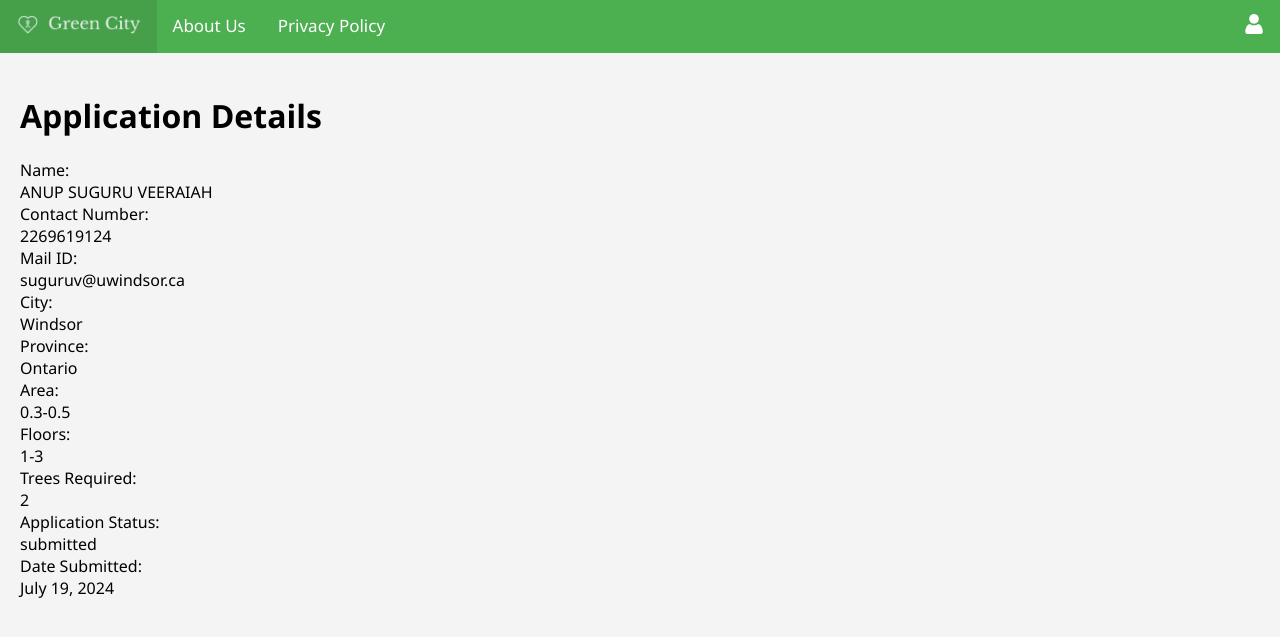
After one commit to anoopmanikantas/COMP8347-Final-project-Green-City, a Django app: page /application_details/1/ in a window 1280 px wide. The commit adds this page. Shown: the top 637 px of the page. Run offline with Django 5.2, Linux system fonts and the light colour scheme; data comes from the database, SQL or seed files in the repository.

Commit message:
Modify forms, repository and add application details page
Add additional fields to the form

Add user specific building permit storage

Make dynamic query to Building Permits

```diff
--- a/myapp/forms.py
+++ b/myapp/forms.py
@@ -38,11 +38,12 @@ class BuildingPermitForm(forms.ModelForm):
     class Meta:
         model = BuildingPermit
         fields = ['name', 'contact_number', 'mail_id', 'city', 'province', 'area', 'floors', 'government_id_proof',
-                  'land_purchase_record']
+                  'land_purchase_record', 'user_id']
 
         widgets = {
             'area': forms.Select(choices=BuildingPermit.AREA_CHOICES),
             'floors': forms.Select(choices=BuildingPermit.FLOORS_CHOICES),
+            'user_id': forms.HiddenInput(),
         }
 
 
@@ -57,7 +58,7 @@ class SearchForm(forms.Form):
         widget=forms.TextInput(
             attrs={
                 'class': 'search-form',
-                'placeholder': "Enter name or application reference number to search...",
+                'placeholder': "Enter name, application status or application reference number to search...",
             }
         ),
         label='Search Applications',
--- a/myapp/models.py
+++ b/myapp/models.py
@@ -1,4 +1,6 @@
 # models.py
+from datetime import datetime
+
 from django.contrib.auth.models import AbstractUser, Group, Permission
 from django.db import models
 import uuid
@@ -30,12 +32,12 @@ class CustomUser(AbstractUser):
 
     groups = models.ManyToManyField(
         Group,
-        related_name='customuser_set',
+        related_name='CustomUser_set',
         blank=True
     )
     user_permissions = models.ManyToManyField(
         Permission,
-        related_name='customuser_permissions_set',
+        related_name='CustomUser_permissions_set',
         blank=True
     )
 
@@ -75,6 +77,8 @@ class BuildingPermit(models.Model):
     trees_required = models.PositiveIntegerField()
     application_number = models.CharField(max_length=50, default=str(uuid.uuid4()))
     application_status = models.CharField(max_length=20, choices=__application_status_options, default="submitted")
+    date = models.CharField(max_length=50, default=str(datetime.now().strftime("%B %d, %Y")))
+    user_id = models.PositiveIntegerField(default=1)
 
     def __str__(self):
         return f"Building Permit for {self.name}"
--- a/myapp/templates/base.css
+++ b/myapp/templates/base.css
@@ -51,7 +51,7 @@ body {
 }
 
 .nav-img {
-    width: auto;
+    width: 100%;
     height: 20px;
     object-fit: fill;
 }
--- /dev/null
+++ b/myapp/templates/home/applications/application_details.html
@@ -0,0 +1,60 @@
+{% extends 'base.html' %}
+{% load static %}
+<link rel="stylesheet" href="{% static 'home/applications/applications.css' %}">
+{% block content %}
+    <div class="application-details-container">
+        <div class="application-details-container-inner">
+            <h1 class="application-h1">Application Details</h1>
+            <div class="column">
+                <div class="row">
+                    <div class="cell-label">Name:</div>
+                    <div class="cell-data">{{ permit.name }}</div>
+                </div>
+                <div class="row">
+                    <div class="cell-label">Contact Number:</div>
+                    <div class="cell-data">{{ permit.contact_number }}</div>
+                </div>
+            </div>
+            <div class="column">
+                <div class="row">
+                    <div class="cell-label">Mail ID:</div>
+                    <div class="cell-data">{{ permit.mail_id }}</div>
+                </div>
+                <div class="row">
+                    <div class="cell-label">City:</div>
+                    <div class="cell-data">{{ permit.city }}</div>
+                </div>
+            </div>
+            <div class="column">
+                <div class="row">
+                    <div class="cell-label">Province:</div>
+                    <div class="cell-data">{{ permit.province }}</div>
+                </div>
+                <div class="row">
+                    <div class="cell-label">Area:</div>
+                    <div class="cell-data">{{ permit.area }}</div>
+                </div>
+            </div>
+            <div class="column">
+                <div class="row">
+                    <div class="cell-label">Floors:</div>
+                    <div class="cell-data">{{ permit.floors }}</div>
+                </div>
+                <div class="row">
+                    <div class="cell-label">Trees Required:</div>
+                    <div class="cell-data">{{ permit.trees_required }}</div>
+                </div>
+            </div>
+            <div class="column">
+                <div class="row">
+                    <div class="cell-label">Application Status:</div>
+                    <div class="cell-data">{{ permit.application_status }}</div>
+                </div>
+                <div class="row">
+                    <div class="cell-label">Date Submitted:</div>
+                    <div class="cell-data">{{ permit.date }}</div>
+                </div>
+            </div>
+        </div>
+    </div>
+{% endblock %}
--- a/myapp/urls.py
+++ b/myapp/urls.py
@@ -15,8 +15,9 @@ urlpatterns = [
     path('adminsignup/', views.adminsignup, name='adminsignup'),
     path('about/', views.about, name='about'),
     path('privacy/', views.privacy_policy, name='privacy_policy'),
-    path('login/',views.login, name='login'),
+    path('login/',views.user_login, name='login'),
     path('signup/',views.signup, name='signup'),
     path('apply/', views.building_permit_application, name='building_permit_application'),
+    path('application_details/<int:permit_id>/', views.application_details, name='application_details'),
     # Add other paths as needed
 ] + staticfiles_urlpatterns()
--- a/myapp/views.py
+++ b/myapp/views.py
@@ -1,7 +1,7 @@
 from django.contrib import messages
 from django.http import HttpResponse
-from django.contrib.auth import authenticate
-from django.shortcuts import render, redirect
+from django.contrib.auth import authenticate, login
+from django.shortcuts import render, redirect, get_object_or_404
 from .forms import BuildingPermitForm, SearchForm, AdminLoginForm, AdminSignupForm, CustomAuthenticationForm, CustomUserCreationForm
 from .models import BuildingPermit
 from .respository import Repository
@@ -14,16 +14,16 @@ def home(request):
     building_permits_count = repository.get_building_permits()
     form = SearchForm(request.GET or None)
     results = []
+    message = ""
     if form.is_valid():
         query = form.cleaned_data['query']
         # 1. Search for the name first if it exists.
-        building_permits_names = repository.get_building_permits(name=query)
-        building_permit_applications = repository.get_building_permits(application_number=query)
-        if len(building_permits_names) != 0:
-            results = building_permits_names
-        # 2. if not search for the application reference number.
-        elif len(building_permit_applications) != 0:
-            results = building_permit_applications
+        building_permits = repository.get_building_permits(query=query, user_id=request.user.id)
+
+        if len(building_permits) != 0:
+            results = building_permits
+        else:
+            message = "No permits found"
         # 3. else maintain empty result set and display the same.
     if request.headers.get('x-requested-with') == 'XMLHttpRequest':
         return render(
@@ -33,6 +33,7 @@ def home(request):
                 "form": form,
                 "results": results,
                 'result_count': len(results),
+                'message': message,
             }
         )
 
@@ -44,6 +45,7 @@ def home(request):
             "form": form,
             'results': results,
             'result_count': len(results),
+            'message': message,
          }
     )
 
@@ -101,7 +103,7 @@ def about(request):
     return render(request, 'about/about.html')
 
 
-def login(request):
+def user_login(request):
     if request.method == 'POST':
         form = CustomAuthenticationForm(request, data=request.POST)
         if form.is_valid():
@@ -158,7 +160,18 @@ def building_permit_application(request):
             permit = form.save(commit=False)
             permit.trees_required = calculate_trees(permit.area, permit.floors)
             permit.save()
-            return render(request, 'building_permit/result.html', {'trees_required': permit.trees_required})
+            return render(
+                request,
+                'building_permit/result.html',
+                {
+                    'trees_required': permit.trees_required
+                }
+            )
     else:
-        form = BuildingPermitForm()
+        form = BuildingPermitForm(initial={'user_id': int(request.user.id)})
     return render(request, 'building_permit/apply.html', {'form': form})
+
+
+def application_details(request, permit_id: int) -> HttpResponse:
+    permit = get_object_or_404(BuildingPermit, pk=permit_id)
+    return render(request, 'home/applications/application_details.html', {'permit': permit})
```
Also changed, not shown: myapp/respository.py (+18 -8 lines), myapp/templates/home/applications/applications.css (+47 -1 lines), myapp/templates/home/applications/applications_card.html (+19 -8 lines), db.sqlite3, myapp/migrations/0004_merge_20240719_2256.py (added), myapp/migrations/0005_buildingpermit_date_and_more.py (added), myapp/migrations/0006_alter_buildingpermit_application_number_and_more.py (added), myapp/migrations/0007_alter_buildingpermit_application_number.py (added), myapp/migrations/0008_alter_buildingpermit_application_number.py (added), myapp/migrations/0009_alter_buildingpermit_application_number.py (added), myapp/migrations/0010_buildingpermit_user_id_and_more.py (added), myapp/migrations/0011_alter_buildingpermit_application_number_and_more.py (added).
